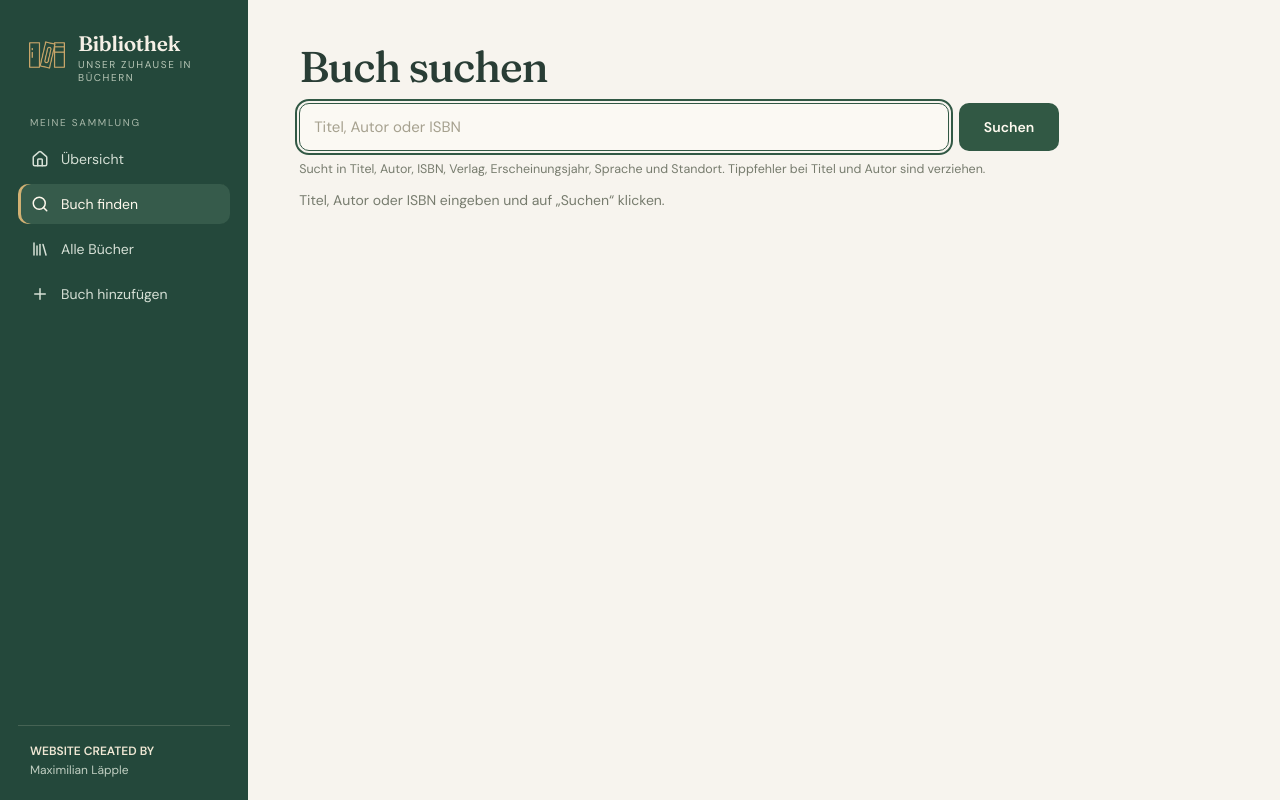
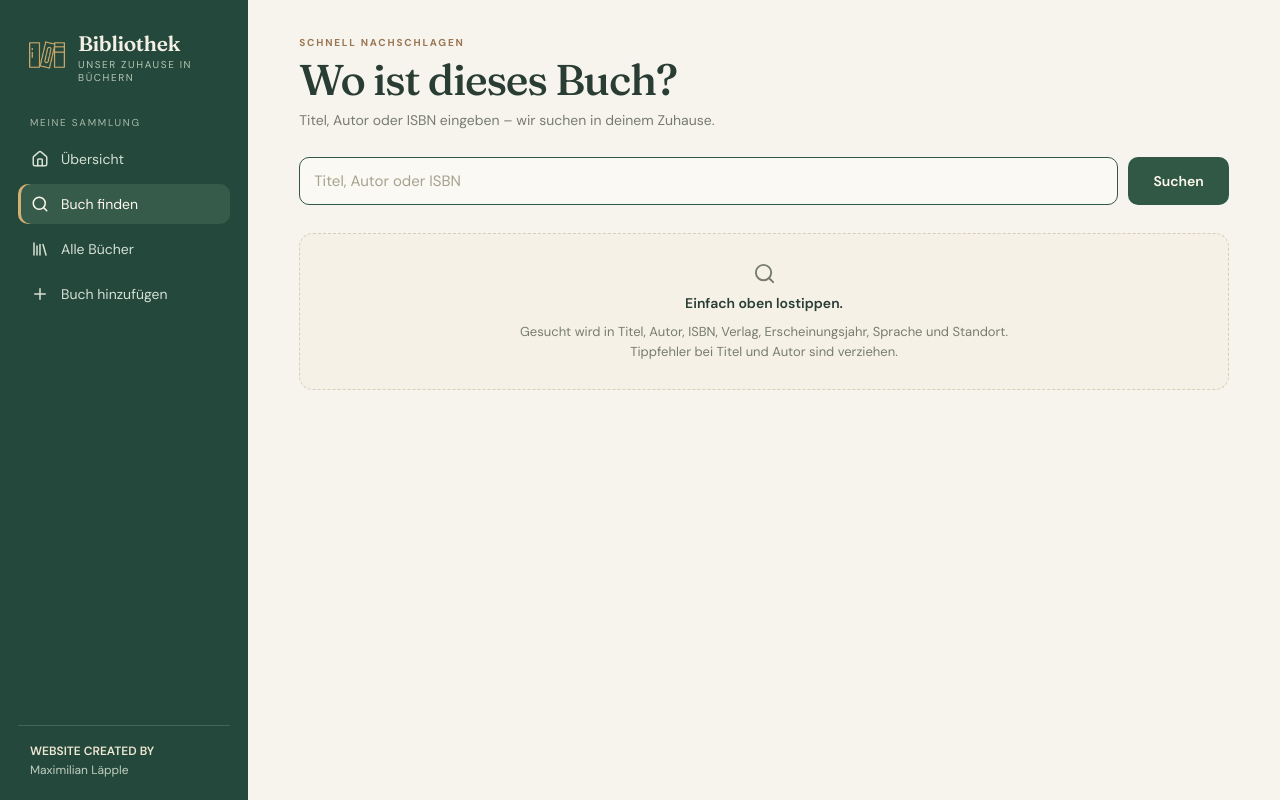
Before and after one commit to C3PHEI/home_library, a React (Vite) app in the folder client/: page /suche in a window 1280 px wide. Built offline with nearby package versions, Linux system fonts and the light colour scheme.

Commit message:
update Search design

```diff
--- a/client/src/pages/SearchPage.css
+++ b/client/src/pages/SearchPage.css
@@ -1,34 +1,33 @@
-/* .page-title kommt aus components/PageHead.css */
+/* Suche (SearchPage.jsx). Seitenkopf: components/PageHead.css */
 
-/* Formular höchstens 760 px breit */
-.search-head {
-    max-width: 760px;
-    margin-bottom: 14px;
+/* Suchfeld, darunter die Filter */
+.search-controls {
+    display: flex;
+    flex-direction: column;
+    gap: 12px;
 }
 
-.search-head .page-title {
-    margin-bottom: 12px;
+/* "8 Treffer gefunden" links, Sortierung rechts */
+.search-summary {
+    display: flex;
+    align-items: flex-end;
+    justify-content: space-between;
+    flex-wrap: wrap;
+    gap: 6px 16px;
+    margin: 28px 0 17px;
 }
 
-.search-hint {
-    margin: 10px 0 0;
-    font-size: 12.5px;
-    color: var(--text-muted);
+.search-summary h2 {
+    margin: 0;
 }
 
-.search-summary {
-    display: flex;
-    align-items: center;
-    justify-content: space-between;
-    gap: 12px;
-    margin-bottom: 12px;
-    font-size: 13px;
+.search-summary-sort {
+    font-size: 12px;
     color: var(--text-muted);
 }
 
 .search-results {
-    display: flex;
-    flex-direction: column;
+    display: grid;
     gap: 10px;
     margin: 0;
     padding: 0;
@@ -36,40 +35,69 @@
     transition: opacity 120ms;
 }
 
-/* "Nochmals versuchen" läuft: alte Treffer gedimmt stehen lassen */
+/* Neue Suche läuft: alte Treffer gedimmt stehen lassen */
 .search-results.is-loading {
     opacity: 0.55;
 }
 
+/* Noch nichts eingegeben */
+.search-start {
+    display: flex;
+    flex-direction: column;
+    align-items: center;
+    gap: 8px;
+    margin-top: 28px;
+    padding: 28px 23px;
+    border: 1px dashed var(--slot-empty-border);
+    border-radius: 14px;
+    background: var(--surface-muted);
+    font-size: 13px;
+    line-height: 1.5;
+    color: var(--text-muted);
+    text-align: center;
+}
+
+.search-start p {
+    max-width: 520px;
+    margin: 0;
+}
+
+.search-start .search-start-title {
+    font-size: 14px;
+    font-weight: 600;
+    color: var(--text);
+}
+
 /* Nichts gefunden */
 .search-empty {
-    max-width: 760px;
-    padding: 18px 20px;
-    background: var(--surface);
-    border: 1px solid var(--border);
-    border-radius: var(--radius);
+    display: flex;
+    flex-direction: column;
+    align-items: center;
+    margin-top: 28px;
+    padding: 50px 25px;
+    text-align: center;
 }
 
 .search-empty-title {
-    margin: 0;
-    font-size: 15px;
-    font-weight: 600;
+    margin: 12px 0 7px;
+    font-size: 22px;
     overflow-wrap: anywhere;
 }
 
-.search-empty-tip {
-    margin: 6px 0 0;
-    font-size: 13px;
+.search-empty-text {
+    max-width: 520px;
+    margin: 0 0 18px;
+    font-size: 14px;
+    line-height: 1.5;
     color: var(--text-muted);
+    overflow-wrap: anywhere;
 }
 
-/* .state-message hat 24 px Abstand oben, hier sitzt es direkt unter dem Hinweis */
-.search-page .state-message {
-    margin-top: 8px;
+/* Hinweis auf die Tippfehler-Suche sitzt direkt über den Treffern */
+.search-page .search-note {
+    margin-bottom: 14px;
 }
 
-/* Fehlerbox so breit wie das Suchfeld */
-.search-page .state-error {
-    max-width: 760px;
-    box-sizing: border-box;
+.search-page .state-message {
+    margin-top: 28px;
 }
--- a/client/src/pages/SearchPage.jsx
+++ b/client/src/pages/SearchPage.jsx
@@ -1,8 +1,10 @@
 import { useCallback } from 'react'
-import { useLocation, useSearchParams } from 'react-router-dom'
+import { Link, useLocation, useSearchParams } from 'react-router-dom'
+import { Plus, Search, SearchCheck } from 'lucide-react'
 import { searchBooks } from '../api/search.js'
 import { useApi } from '../hooks/useApi.js'
 import { formatCount, plural } from '../utils/format.js'
+import PageHead from '../components/PageHead.jsx'
 import SearchForm from '../components/search/SearchForm.jsx'
 import SearchHit from '../components/search/SearchHit.jsx'
 import SearchNote from '../components/search/SearchNote.jsx'
@@ -46,31 +48,28 @@ export default function SearchPage() {
 
     function handleSearch(nextQuery) {
         if (nextQuery === q) return
-        // Neue Suche beginnt immer bei "Alle". Neuer Eintrag im Verlauf,
-        // damit "Zurück" zur vorherigen Suche führt.
-        setSearchParams(nextQuery ? { q: nextQuery } : {})
+        // Neue Suche beginnt immer bei "Alle". Gesucht wird schon beim Tippen,
+        // darum den Verlaufseintrag ersetzen: "Zurück" verlässt die Suche,
+        // statt durch jeden getippten Buchstaben zu springen.
+        setSearchParams(nextQuery ? { q: nextQuery } : {}, { replace: true })
     }
 
     function handleTabChange(tab) {
-        // Tabwechsel ersetzt den Verlaufseintrag: "Zurück" springt zur vorherigen Suche,
-        // nicht durch jeden angeklickten Tab
         setSearchParams(tab === 'all' ? { q } : { q, tab }, { replace: true })
     }
 
     return (
         <div className="page search-page">
-            <div className="search-head">
-                <h1 className="page-title">Buch suchen</h1>
+            <PageHead
+                eyebrow="Schnell nachschlagen"
+                title="Wo ist dieses Buch?"
+                lead="Titel, Autor oder ISBN eingeben – wir suchen in deinem Zuhause."
+            />
 
-                <SearchForm key={q} initialQuery={q} onSearch={handleSearch} />
-
-                <p className="search-hint">
-                    Sucht in Titel, Autor, ISBN, Verlag, Erscheinungsjahr, Sprache und Standort.
-                    Tippfehler bei Titel und Autor sind verziehen.
-                </p>
+            <div className="search-controls">
+                <SearchForm query={q} onSearch={handleSearch} />
+                {showTabs && <SearchTabs tabs={tabs} activeTab={activeTab} onChange={handleTabChange} />}
             </div>
-
-            {showTabs && <SearchTabs tabs={tabs} activeTab={activeTab} onChange={handleTabChange} />}
 
             <SearchStatus q={q} data={data} results={results} visibleCount={items.length} activeTab={activeTab} />
 
@@ -83,7 +82,6 @@ export default function SearchPage() {
                     ))}
                 </ul>
             )}
-
         </div>
     )
 }
@@ -92,7 +90,16 @@ export default function SearchPage() {
 function SearchStatus({ q, data, results, visibleCount, activeTab }) {
     // 1. Noch kein Suchbegriff
     if (!q) {
-        return <p className="state-message">Titel, Autor oder ISBN eingeben und auf „Suchen“ klicken.</p>
+        return (
+            <div className="search-start">
+                <Search size={23} aria-hidden="true" />
+                <p className="search-start-title">Einfach oben lostippen.</p>
+                <p>
+                    Gesucht wird in Titel, Autor, ISBN, Verlag, Erscheinungsjahr, Sprache und Standort.
+                    Tippfehler bei Titel und Autor sind verziehen.
+                </p>
+            </div>
+        )
     }
 
     // 2. Fehler
@@ -128,11 +135,17 @@ function SearchStatus({ q, data, results, visibleCount, activeTab }) {
     // 4. Nichts gefunden
     if (data.total === 0) {
         return (
-            <div className="search-empty" role="status">
-                <p className="search-empty-title">Nichts gefunden für „{q}“.</p>
-                <p className="search-empty-tip">
-                    Tipp: Weniger Wörter versuchen, nur den Nachnamen des Autors oder die ISBN ohne Bindestriche.
+            <div className="card search-empty" role="status">
+                <SearchCheck size={28} aria-hidden="true" />
+                <h2 className="search-empty-title">Hier steht dieses Buch noch nicht</h2>
+                <p className="search-empty-text">
+                    Für „{q}“ gibt es keinen Treffer. Prüfe die Schreibweise, versuche nur den Nachnamen
+                    des Autors oder die ISBN ohne Bindestriche. Oder füge das Buch gleich hinzu.
                 </p>
+                <Link to="/erfassen" className="btn btn-primary">
+                    <Plus size={16} aria-hidden="true" />
+                    Buch hinzufügen
+                </Link>
             </div>
         )
     }
@@ -144,12 +157,14 @@ function SearchStatus({ q, data, results, visibleCount, activeTab }) {
     return (
         <>
             <div className="search-summary" role="status">
-                <span>
+                <h2>
                     {activeTab === 'all'
-                        ? plural(data.total, 'Treffer', 'Treffer')
+                        ? `${plural(data.total, 'Treffer', 'Treffer')} gefunden`
                         : `${formatCount(visibleCount)} von ${plural(data.total, 'Treffer', 'Treffern')} in ${tabLabel(activeTab)}`}
+                </h2>
+                <span className="search-summary-sort">
+                    {fuzzy ? 'Sortiert nach Ähnlichkeit' : 'Sortiert nach Titel'}
                 </span>
-                <span>{fuzzy ? 'Sortiert nach Ähnlichkeit' : 'Sortiert nach Titel'}</span>
             </div>
 
             {fuzzy && (
```
